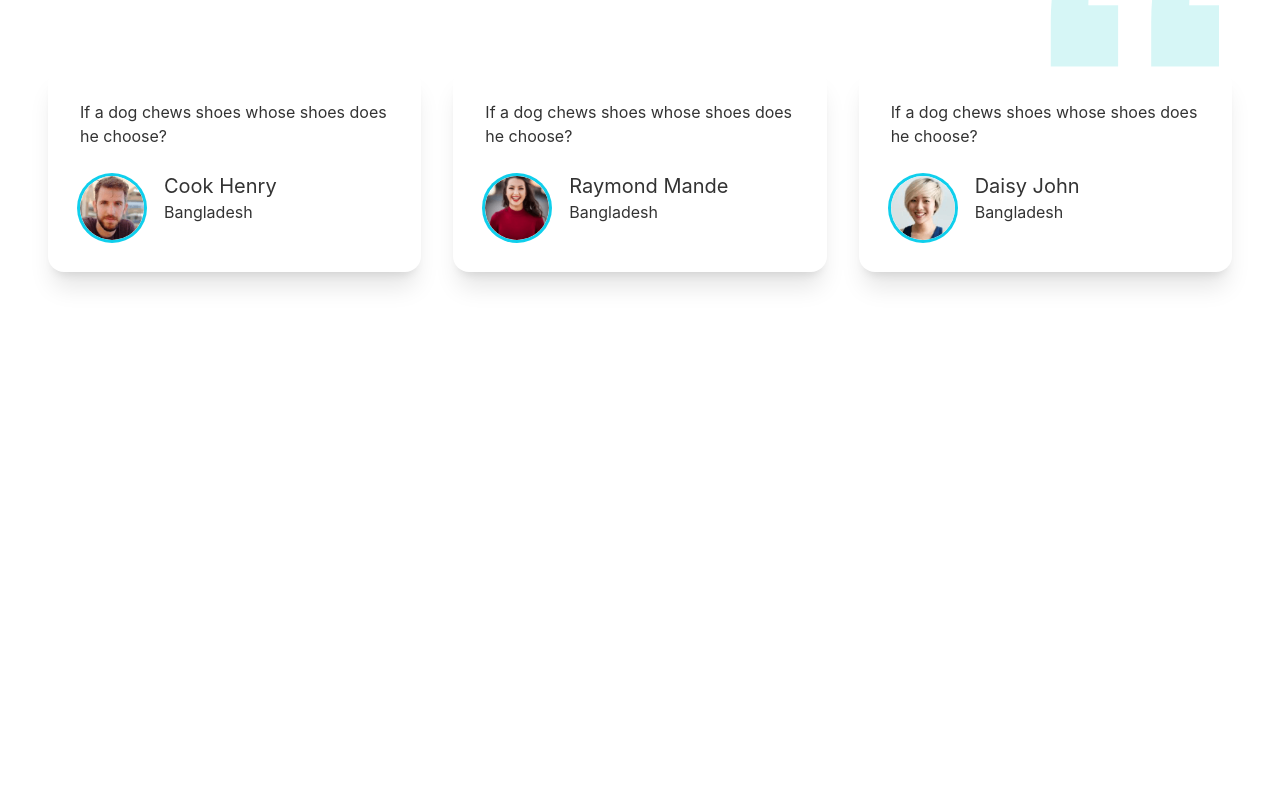
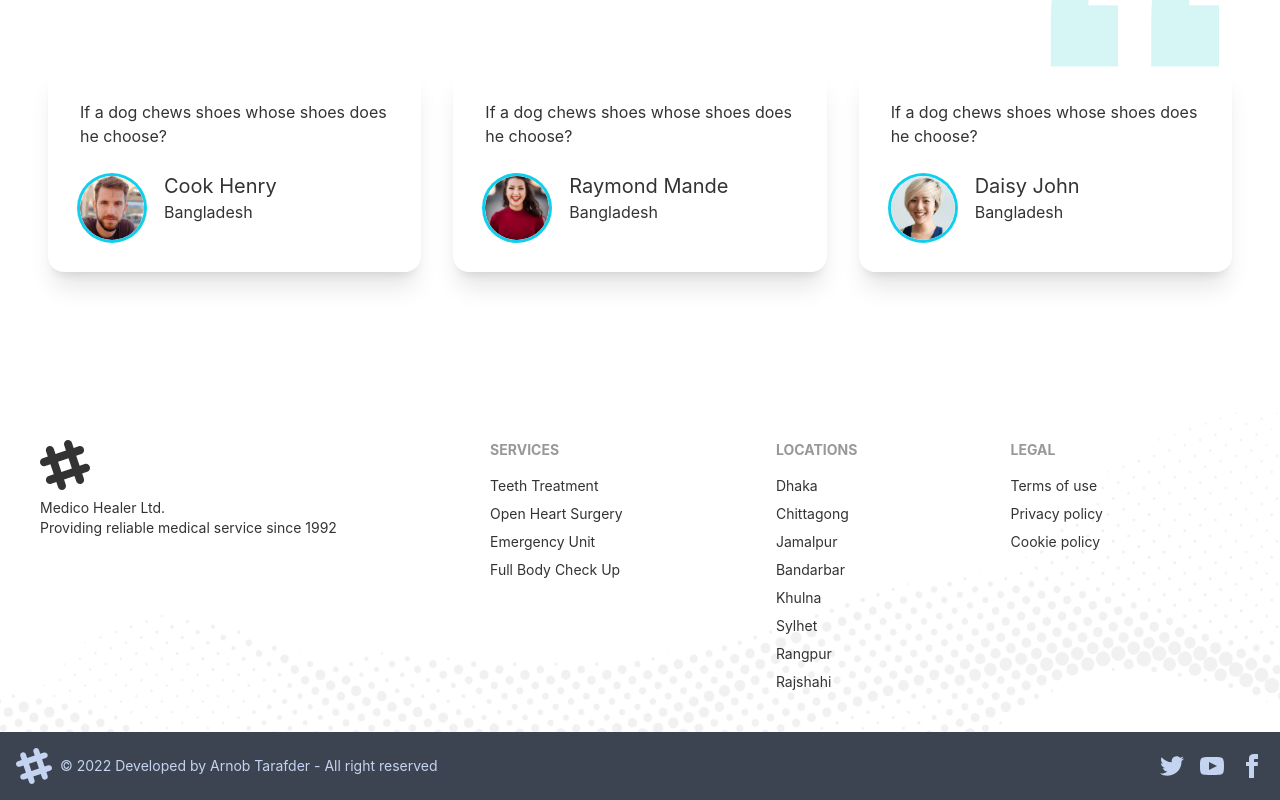
Before and after one commit to arnobtarafder/medico-healer, a React (Create React App) app: page / in a window 1280 px wide. Shown: the part 2304-3104 px from the top of the page. Before the commit the page ends 2752 px from the top, so only its background shows below. Built offline with nearby package versions, Linux system fonts and the light colour scheme.

Commit message:
add: footer

```diff
--- a/src/App.js
+++ b/src/App.js
@@ -6,7 +6,7 @@
 
 function App() {
   return (
-    <div className='pb-12'>
+    <div className='pb-0'>
 
       <Navbar />
 
--- a/src/Components/Footer/Footer.js
+++ b/src/Components/Footer/Footer.js
@@ -0,0 +1,62 @@
+import { convertToHsl } from 'daisyui/src/colors/functions';
+import React from 'react';
+import footer from "../../assets/images/footer.png";
+
+const Footer = () => {
+    const day = new Date();
+    const year = day.getFullYear();
+
+
+    return (
+        <section style={{
+            background: `url(${footer})`,
+            backgroundSize: "cover",
+        }}>
+            <footer className="footer p-10">
+                <div>
+                    <svg width="50" height="50" viewBox="0 0 24 24" xmlns="http://www.w3.org/2000/svg" fillRule="evenodd" clipRule="evenodd" className="fill-current"><path d="M22.672 15.226l-2.432.811.841 2.515c.33 1.019-.209 2.127-1.23 2.456-1.15.325-2.148-.321-2.463-1.226l-.84-2.518-5.013 1.677.84 2.517c.391 1.203-.434 2.542-1.831 2.542-.88 0-1.601-.564-1.86-1.314l-.842-2.516-2.431.809c-1.135.328-2.145-.317-2.463-1.229-.329-1.018.211-2.127 1.231-2.456l2.432-.809-1.621-4.823-2.432.808c-1.355.384-2.558-.59-2.558-1.839 0-.817.509-1.582 1.327-1.846l2.433-.809-.842-2.515c-.33-1.02.211-2.129 1.232-2.458 1.02-.329 2.13.209 2.461 1.229l.842 2.515 5.011-1.677-.839-2.517c-.403-1.238.484-2.553 1.843-2.553.819 0 1.585.509 1.85 1.326l.841 2.517 2.431-.81c1.02-.33 2.131.211 2.461 1.229.332 1.018-.21 2.126-1.23 2.456l-2.433.809 1.622 4.823 2.433-.809c1.242-.401 2.557.484 2.557 1.838 0 .819-.51 1.583-1.328 1.847m-8.992-6.428l-5.01 1.675 1.619 4.828 5.011-1.674-1.62-4.829z"></path></svg>
+                    <p>Medico Healer Ltd.<br />Providing reliable medical service since 1992</p>
+                </div>
+                <div>
+                    <span className="footer-title">Services</span>
+                    <a className="link link-hover">Teeth Treatment</a>
+                    <a className="link link-hover">Open Heart Surgery</a>
+                    <a className="link link-hover">Emergency Unit</a>
+                    <a className="link link-hover">Full Body Check Up</a>
+                </div>
+                <div>
+                    <span className="footer-title">Locations</span>
+                    <a className="link link-hover">Dhaka</a>
+                    <a className="link link-hover">Chittagong</a>
+                    <a className="link link-hover">Jamalpur</a>
+                    <a className="link link-hover">Bandarbar</a>
+                    <a className="link link-hover">Khulna</a>
+                    <a className="link link-hover">Sylhet</a>
+                    <a className="link link-hover">Rangpur</a>
+                    <a className="link link-hover">Rajshahi</a>
+                </div>
+                <div>
+                    <span className="footer-title">Legal</span>
+                    <a className="link link-hover">Terms of use</a>
+                    <a className="link link-hover">Privacy policy</a>
+                    <a className="link link-hover">Cookie policy</a>
+                </div>
+            </footer>
+
+            <footer className="footer items-center p-4 bg-neutral text-neutral-content">
+                <div className="items-center grid-flow-col">
+                    <svg width="36" height="36" viewBox="0 0 24 24" xmlns="http://www.w3.org/2000/svg" fillRule="evenodd" clipRule="evenodd" className="fill-current"><path d="M22.672 15.226l-2.432.811.841 2.515c.33 1.019-.209 2.127-1.23 2.456-1.15.325-2.148-.321-2.463-1.226l-.84-2.518-5.013 1.677.84 2.517c.391 1.203-.434 2.542-1.831 2.542-.88 0-1.601-.564-1.86-1.314l-.842-2.516-2.431.809c-1.135.328-2.145-.317-2.463-1.229-.329-1.018.211-2.127 1.231-2.456l2.432-.809-1.621-4.823-2.432.808c-1.355.384-2.558-.59-2.558-1.839 0-.817.509-1.582 1.327-1.846l2.433-.809-.842-2.515c-.33-1.02.211-2.129 1.232-2.458 1.02-.329 2.13.209 2.461 1.229l.842 2.515 5.011-1.677-.839-2.517c-.403-1.238.484-2.553 1.843-2.553.819 0 1.585.509 1.85 1.326l.841 2.517 2.431-.81c1.02-.33 2.131.211 2.461 1.229.332 1.018-.21 2.126-1.23 2.456l-2.433.809 1.622 4.823 2.433-.809c1.242-.401 2.557.484 2.557 1.838 0 .819-.51 1.583-1.328 1.847m-8.992-6.428l-5.01 1.675 1.619 4.828 5.011-1.674-1.62-4.829z"></path></svg>
+                    <p>© {year} Developed by Arnob Tarafder - All right reserved</p>
+                </div>
+                <div className="grid-flow-col gap-4 md:place-self-center md:justify-self-end">
+                    <a><svg xmlns="http://www.w3.org/2000/svg" width="24" height="24" viewBox="0 0 24 24" className="fill-current"><path d="M24 4.557c-.883.392-1.832.656-2.828.775 1.017-.609 1.798-1.574 2.165-2.724-.951.564-2.005.974-3.127 1.195-.897-.957-2.178-1.555-3.594-1.555-3.179 0-5.515 2.966-4.797 6.045-4.091-.205-7.719-2.165-10.148-5.144-1.29 2.213-.669 5.108 1.523 6.574-.806-.026-1.566-.247-2.229-.616-.054 2.281 1.581 4.415 3.949 4.89-.693.188-1.452.232-2.224.084.626 1.956 2.444 3.379 4.6 3.419-2.07 1.623-4.678 2.348-7.29 2.04 2.179 1.397 4.768 2.212 7.548 2.212 9.142 0 14.307-7.721 13.995-14.646.962-.695 1.797-1.562 2.457-2.549z"></path></svg>
+                    </a>
+                    <a><svg xmlns="http://www.w3.org/2000/svg" width="24" height="24" viewBox="0 0 24 24" className="fill-current"><path d="M19.615 3.184c-3.604-.246-11.631-.245-15.23 0-3.897.266-4.356 2.62-4.385 8.816.029 6.185.484 8.549 4.385 8.816 3.6.245 11.626.246 15.23 0 3.897-.266 4.356-2.62 4.385-8.816-.029-6.185-.484-8.549-4.385-8.816zm-10.615 12.816v-8l8 3.993-8 4.007z"></path></svg></a>
+                    <a><svg xmlns="http://www.w3.org/2000/svg" width="24" height="24" viewBox="0 0 24 24" className="fill-current"><path d="M9 8h-3v4h3v12h5v-12h3.642l.358-4h-4v-1.667c0-.955.192-1.333 1.115-1.333h2.885v-5h-3.808c-3.596 0-5.192 1.583-5.192 4.615v3.385z"></path></svg></a>
+                </div>
+            </footer>
+        </section>
+    );
+};
+
+export default Footer;
--- a/src/Components/Reviews/Review/Review.js
+++ b/src/Components/Reviews/Review/Review.js
@@ -2,11 +2,11 @@
 
 const Review = ({ review }) => {
     return (
-        <div class="card lg:max-w-96 bg-base-100 shadow-xl">
-            <div class="card-body">
+        <div className="card lg:max-w-96 bg-base-100 shadow-xl">
+            <div className="card-body">
                 <p>If a dog chews shoes whose shoes does he choose?</p>
-                <div class="flex items-center">
-                    <div class="avatar pt-5">
+                <div className="flex items-center">
+                    <div className="avatar pt-5">
                     <div className="w-16 rounded-full ring ring-primary ring-offset-base-100 mr-5">
                             <img src={review.img} alt='' />
                         </div>
--- a/src/Components/Services/Service/Service.js
+++ b/src/Components/Services/Service/Service.js
@@ -2,12 +2,12 @@
 
 const Service = ({service}) => {
     return (
-        <div class="card lg:mx-w-96 bg-base-100 shadow-xl">
-            <figure class="px-10 pt-10">
-                <img src={service.img} alt="Shoes" class="rounded-xl" />
+        <div className="card lg:mx-w-96 bg-base-100 shadow-xl">
+            <figure className="px-10 pt-10">
+                <img src={service.img} alt="Shoes" className="rounded-xl" />
             </figure>
-            <div class="card-body items-center text-center">
-                <h2 class="card-title">{service.name}</h2>
+            <div className="card-body items-center text-center">
+                <h2 className="card-title">{service.name}</h2>
                 <p>If a dog chews shoes whose shoes does he choose?</p>
             </div>
         </div>
--- a/src/Pages/Home/Home.js
+++ b/src/Pages/Home/Home.js
@@ -4,19 +4,24 @@
 import Information from '../../Components/Information/Information';
 import Services from '../../Components/Services/Services';
 import Testimonials from '../../Components/Reviews/Testimonials/Testimonials';
+import Footer from '../../Components/Footer/Footer';
 
 const Home = () => {
     return (
         <section>
             <div className='px-12'>
-            <Banner />
-            <Information />
-            <Services />
+                <Banner />
+                <Information />
+                <Services />
             </div>
 
             <div>
-            <AppointmentBanner className="px-0 mx-0" />
-            <Testimonials />
+                <AppointmentBanner className="px-0 mx-0" />
+                <Testimonials />
+            </div>
+
+            <div className='pb-0'>
+                <Footer />
             </div>
 
         </section>
```
